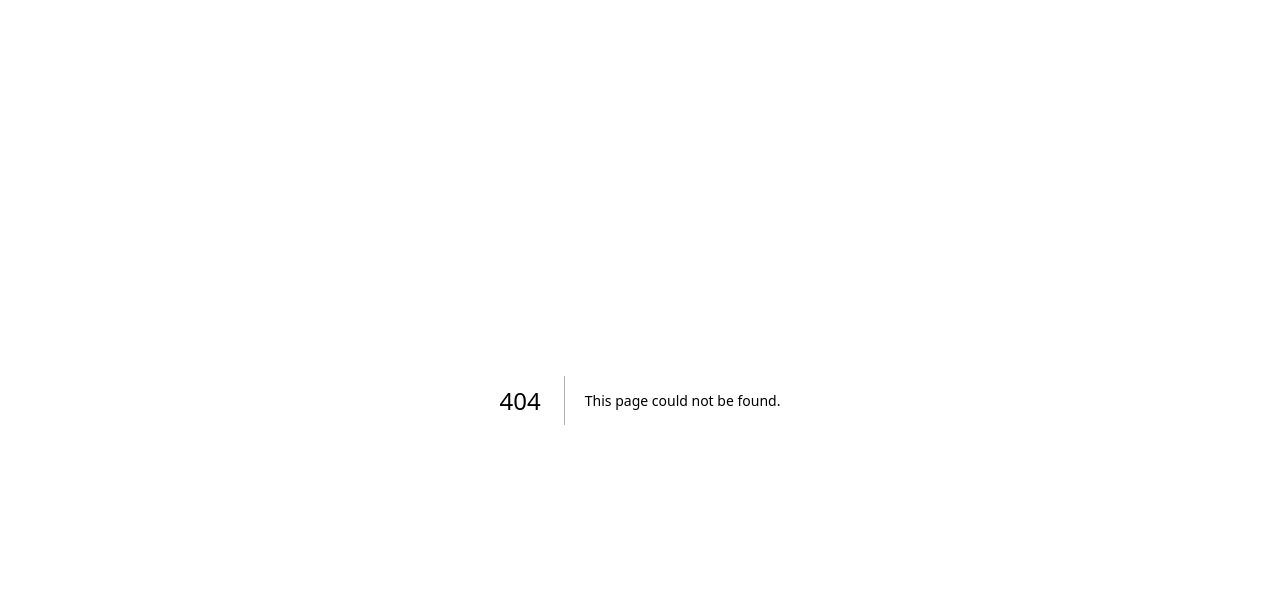
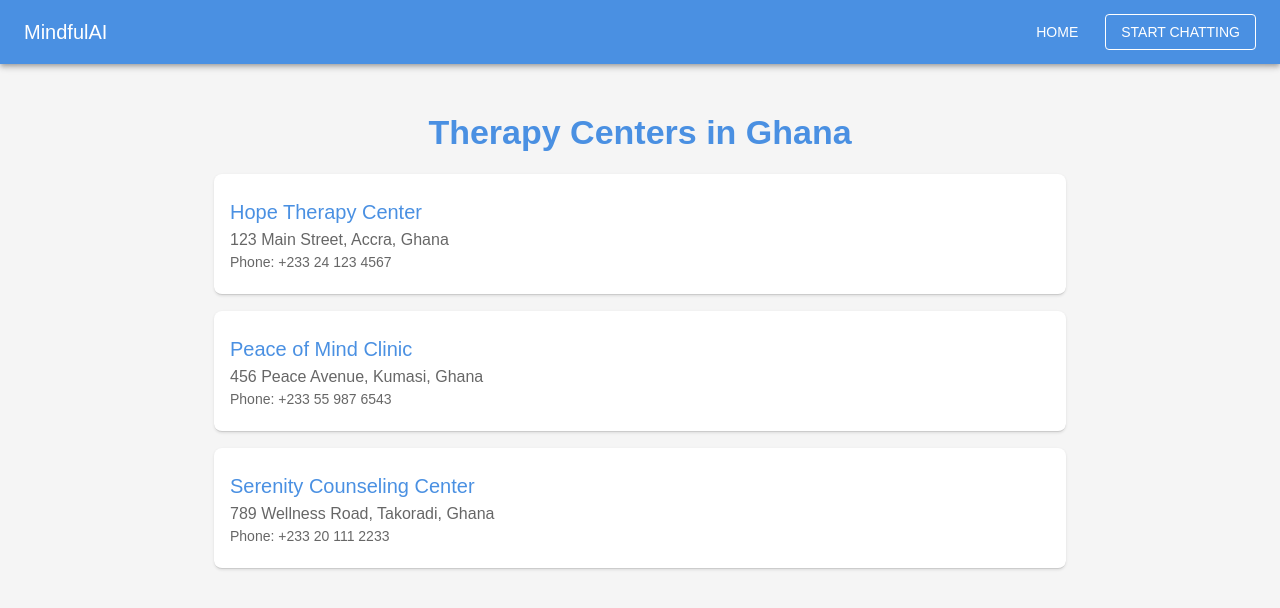
Before and after one commit to 02-ahmed/mental-ai, a Next.js app: page /therapy in a window 1280 px wide. Before the commit this address had no page. Shown: the top 608 px of the page. Built offline with nearby package versions, Linux system fonts and the light colour scheme.

Commit message:
added therapy centres

```diff
--- /dev/null
+++ b/app/therapy/page.js
@@ -0,0 +1,155 @@
+"use client";
+import React from "react";
+import {
+  Container,
+  Typography,
+  Box,
+  List,
+  ListItem,
+  ListItemText,
+  AppBar,
+  Toolbar,
+  Button,
+} from "@mui/material";
+import { ThemeProvider, createTheme } from "@mui/material/styles";
+
+// Reuse the same theme as in the LandingPage
+const theme = createTheme({
+  palette: {
+    primary: {
+      main: "#4a90e2",
+    },
+    secondary: {
+      main: "#81c784",
+    },
+    background: {
+      default: "#f5f5f5",
+    },
+  },
+  typography: {
+    fontFamily: "Arial, sans-serif",
+  },
+});
+
+const therapyCenters = [
+  {
+    name: "Hope Therapy Center",
+    address: "123 Main Street, Accra, Ghana",
+    phone: "+233 24 123 4567",
+  },
+  {
+    name: "Peace of Mind Clinic",
+    address: "456 Peace Avenue, Kumasi, Ghana",
+    phone: "+233 55 987 6543",
+  },
+  {
+    name: "Serenity Counseling Center",
+    address: "789 Wellness Road, Takoradi, Ghana",
+    phone: "+233 20 111 2233",
+  },
+];
+
+const TherapyCentersPage = () => {
+  return (
+    <ThemeProvider theme={theme}>
+      <Box
+        sx={{
+          minHeight: "100vh",
+          backgroundColor: "background.default",
+          display: "flex",
+          flexDirection: "column",
+        }}
+      >
+        {/* AppBar for consistent header */}
+        <AppBar position="static" color="primary">
+          <Toolbar>
+            <Typography variant="h6" component="div" sx={{ flexGrow: 1 }}>
+              MindfulAI
+            </Typography>
+            <Box sx={{ display: "flex", gap: 2 }}>
+              <Button
+                color="inherit"
+                href="/" // Adjust the href to point to the home page
+              >
+                Home
+              </Button>
+              <Button
+                color="inherit"
+                href="/chat" // Adjust the href to point to the chat page
+                variant="outlined"
+                sx={{
+                  color: "white",
+                  borderColor: "white",
+                  "&:hover": {
+                    backgroundColor: "white",
+                    color: "#4a90e2",
+                  },
+                }}
+              >
+                Start Chatting
+              </Button>
+            </Box>
+          </Toolbar>
+        </AppBar>
+
+        {/* Main Content */}
+        <Container maxWidth="md" sx={{ mt: 4, flex: 1 }}>
+          <Typography
+            variant="h4"
+            component="h1"
+            gutterBottom
+            sx={{
+              color: "primary.main",
+              fontWeight: "bold",
+              textAlign: "center",
+              mt: 2,
+            }}
+          >
+            Therapy Centers in Ghana
+          </Typography>
+          <List>
+            {therapyCenters.map((center, index) => (
+              <ListItem
+                key={index}
+                sx={{
+                  borderBottom: "1px solid #ccc",
+                  mb: 2,
+                  p: 2,
+                  borderRadius: "8px",
+                  backgroundColor: "white",
+                  boxShadow: "0 1px 3px rgba(0, 0, 0, 0.1)",
+                }}
+              >
+                <ListItemText
+                  primary={
+                    <Typography variant="h6" sx={{ color: "primary.main" }}>
+                      {center.name}
+                    </Typography>
+                  }
+                  secondary={
+                    <>
+                      <Typography
+                        variant="body1"
+                        sx={{ color: "text.secondary" }}
+                      >
+                        {center.address}
+                      </Typography>
+                      <Typography
+                        variant="body2"
+                        sx={{ color: "text.secondary" }}
+                      >
+                        Phone: {center.phone}
+                      </Typography>
+                    </>
+                  }
+                />
+              </ListItem>
+            ))}
+          </List>
+        </Container>
+      </Box>
+    </ThemeProvider>
+  );
+};
+
+export default TherapyCentersPage;
```
Also changed, not shown: app/page.js (+14 -11 lines), 1 other file (tests, documents, lock files or other folders).
